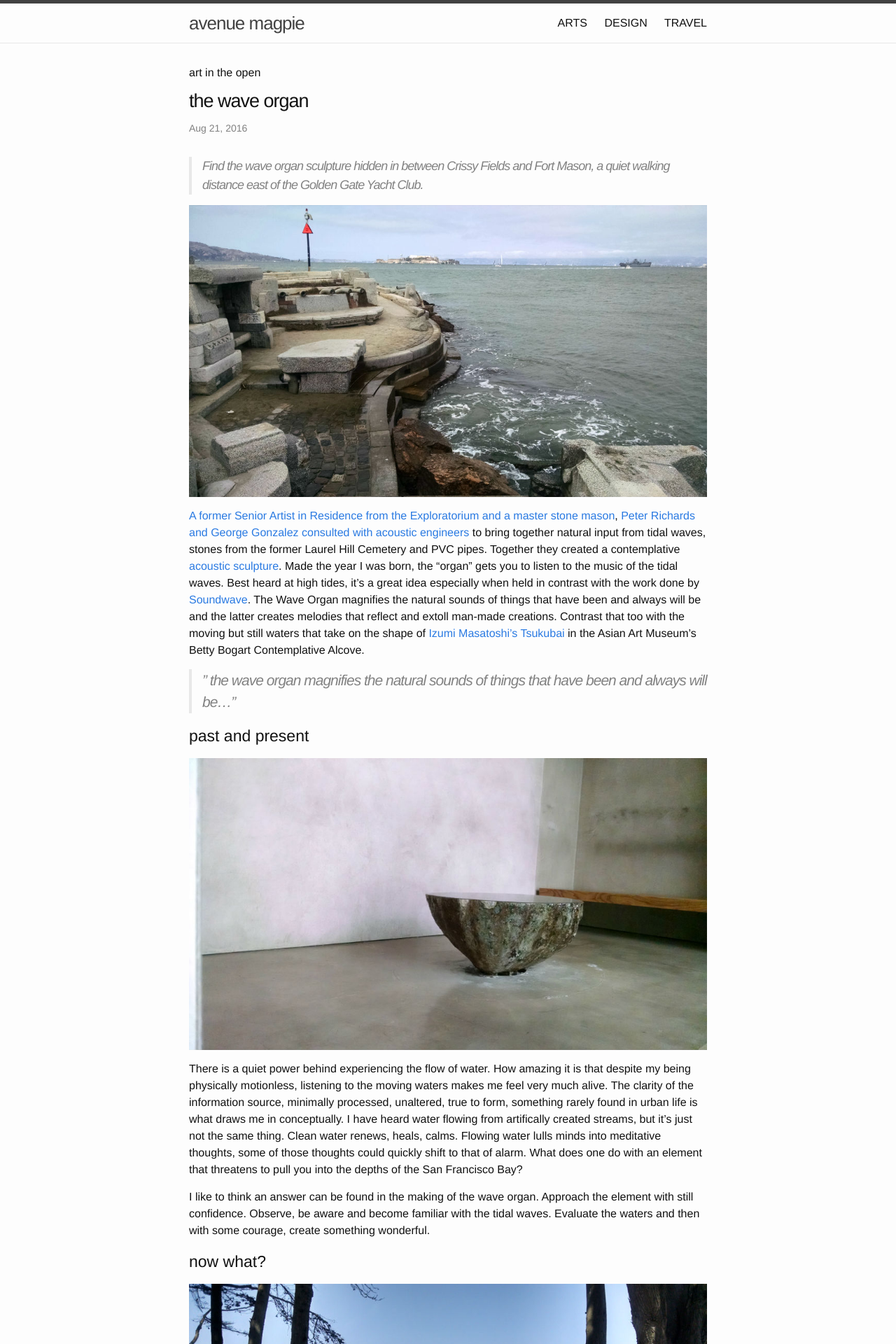
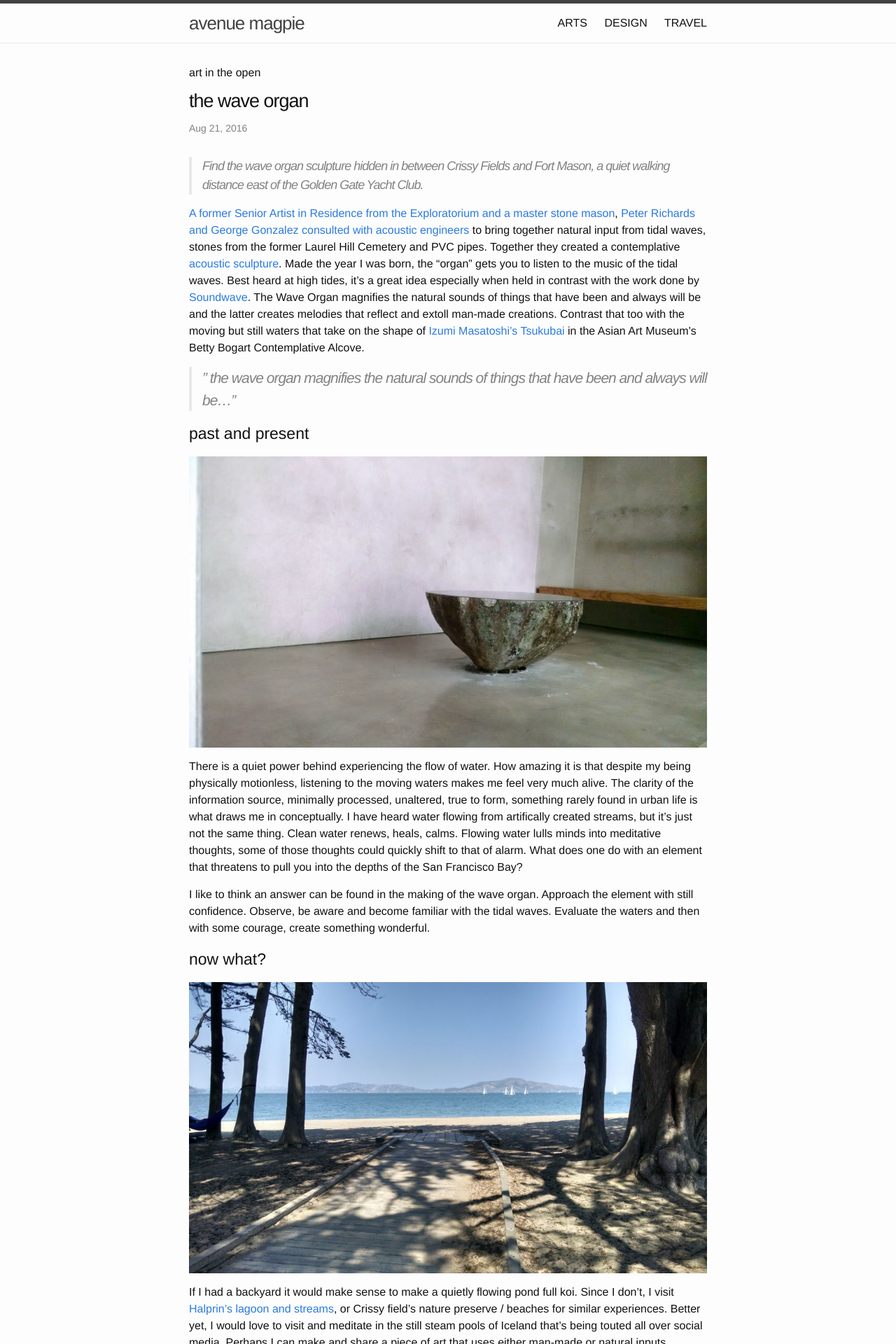
Before and after one commit to avenuemagpie/art-design, a Jekyll site: the page built from _posts/2016-08-21-wave-organ.markdown, in a window 1280 px wide. Shown: the top 1920 px of the page at 70% size. Built offline with Jekyll 4.4.1, drawn with Linux system fonts in a browser that asks for light colours; comment, search, counter and statistics services are not loaded.

Commit message:
removed image

```diff
--- a/_posts/2016-08-21-wave-organ.markdown
+++ b/_posts/2016-08-21-wave-organ.markdown
@@ -13,8 +13,6 @@ comments: true
 ---
 
 > Find the wave organ sculpture hidden in between Crissy Fields and Fort Mason, a quiet walking distance east of the Golden Gate Yacht Club.
-
-![Wave Organ in San Francisco](/images/wave-organ-sf.jpg)
 
 [A former Senior Artist in Residence from the Exploratorium and a master stone mason](http://www.exploratorium.edu/visit/wave-organ), [Peter Richards and George Gonzalez consulted with acoustic engineers](https://www.olats.org/studiolab/Peter_Richards.pdf) to bring together natural input from tidal waves, stones from the former Laurel Hill Cemetery and PVC pipes. Together they created a contemplative [acoustic sculpture](https://en.wikipedia.org/wiki/Wave_Organ). Made the year I was born, the "organ" gets you to listen to the music of the tidal waves. Best heard at high tides, it’s a great idea especially when held in contrast with the work done by [Soundwave](http://soundwavesf.com/7/material-notation/). The Wave Organ magnifies the natural sounds of things that have been and always will be and the latter creates melodies that reflect and extoll man-made creations. Contrast that too with the moving but still waters that take on the shape of [Izumi Masatoshi's Tsukubai](http://searchcollection.asianart.org/view/objects/asitem/id/24100) in the Asian Art Museum's Betty Bogart Contemplative Alcove.
 
```
